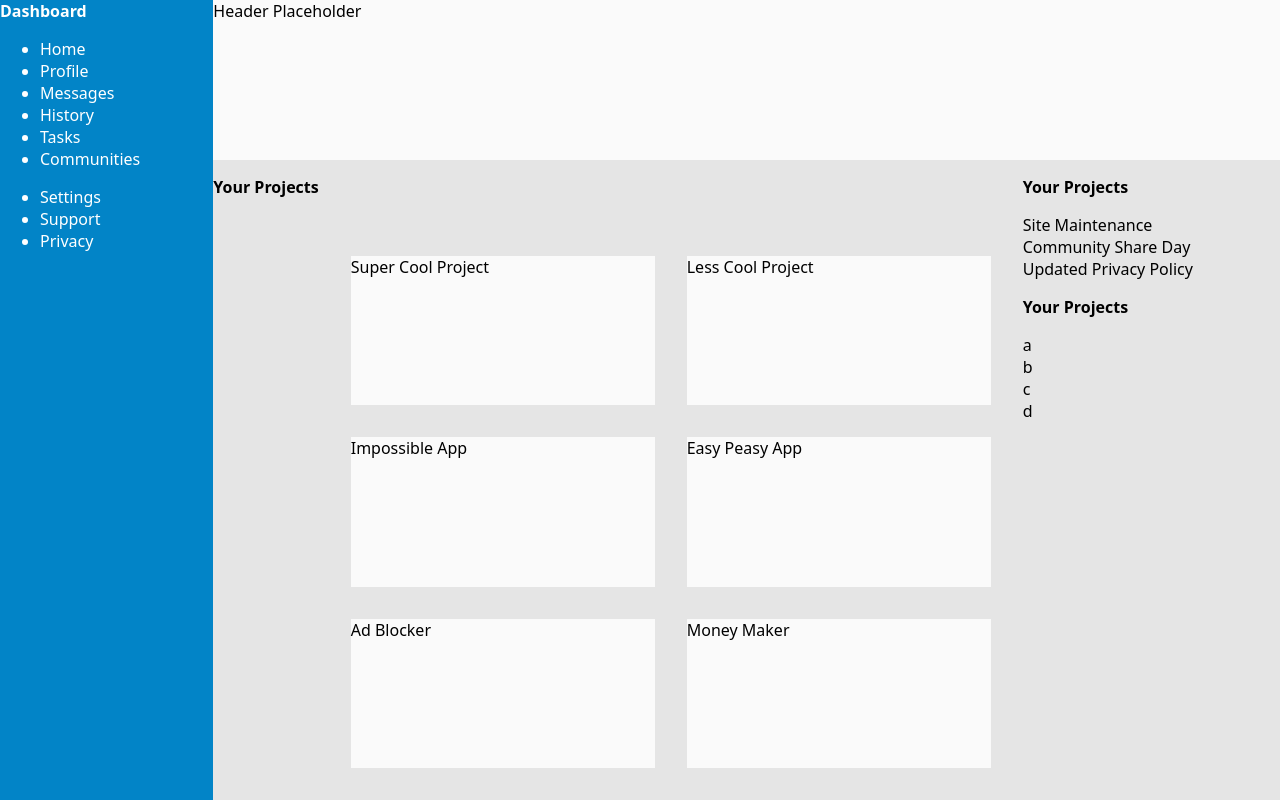
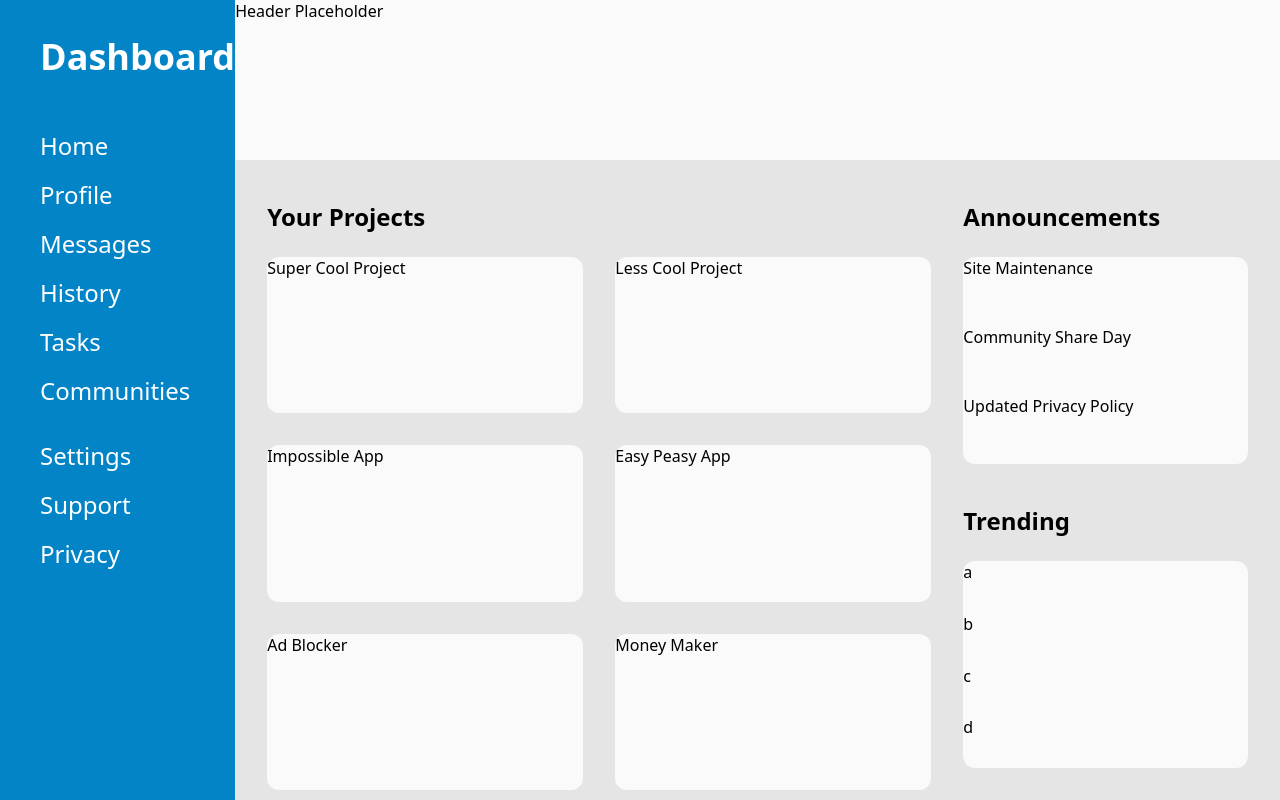
Before and after one commit to jordlim/odin-admin-dashboard, a plain HTML site: page index.html in a window 1280 px wide. Drawn offline with Linux system fonts and the light colour scheme.

Commit message:
Improve overall styling and spacing, upload svg icons

```diff
--- a/index.html
+++ b/index.html
@@ -8,9 +8,9 @@
 </head>
 <body>
     <div class="dash">
-        <span id="title">
-            Dashboard
-        </span>
+        <ul>
+            <li id="title">Dashboard</li>
+        </ul>
         <div class="top">
             <ul>
                 <li class="item">Home</li>
@@ -34,7 +34,8 @@
             Header Placeholder
         </div>
         <div class="content">
-            <p id="title">Your Projects</p>
+            <div class="left">
+                <p id="heading">Your Projects</p>
                 <div class="projects">
                     <div class="proj">Super Cool Project</div>
                     <div class="proj">Less Cool Project</div>
@@ -43,14 +44,16 @@
                     <div class="proj">Ad Blocker</div>
                     <div class="proj">Money Maker</div>
                 </div>
+            </div>
+
             <div class="right">
-                <p id="title">Your Projects</p>
+                <p id="heading">Announcements</p>
                 <div class="announcements">
                     <div class="ann">Site Maintenance</div>
                     <div class="ann">Community Share Day</div>
                     <div class="ann">Updated Privacy Policy</div>
                 </div>
-                <p id="title">Your Projects</p>
+                <p id="trending">Trending</p>
                 <div class="trending">
                     <div class="trend">a</div>
                     <div class="trend">b</div>
--- a/style.css
+++ b/style.css
@@ -13,14 +13,6 @@ body {
 
     display: flex;
     flex-direction: row;
-}
-
-.dash {
-    background-color: #0284c7;
-    width: 20%;
-    height: 100%;
-
-    color: white;
 }
 
 .main {
@@ -40,42 +32,100 @@ body {
     height: 80%;
 }
 
+#heading {
+    font-size: 24px;
+    font-weight: 600;
+}
+
+.left, .right {
+    padding: 32px;
+    padding-top: 16px;
+    height: auto;
+}
+
+.left {
+    width: 70%;
+    padding-right: 16px;
+}
+
+.right {
+    display: flex;
+    flex-direction: column;
+
+    width: 30%;
+    padding-left: 16px;
+}
 
 .projects {
     display: grid;
     grid-template-rows: repeat(3, 1fr);
     grid-template-columns: repeat(2, 1fr);
 
-    padding: 32px;
-    padding-top: 96px;
     gap: 32px;
-
-    width: 60%;
+    height: 90%;
 }
 
-#title {
-    font-weight: 600;
+.proj, .announcements, .trending {
+    border-radius: 12px;
 }
 
 .proj {
     height: 100%;
-
     background-color: #fafafa;
 }
 
-.right {
-    display: flex;
-    flex-direction: column;
-
-    grid-template-rows: repeat(2, 1fr);
+.announcements, .trending {
+    height: 100%;
 }
-
 .announcements {
     display: grid;
     grid-template-rows: repeat(3, 1fr);
+
+    background-color: #fafafa;
 }
 
 .trending {
     display: grid;
     grid-template-rows: repeat(4, 1fr);
+    background-color: #fafafa;
 }
+
+#trending {
+    font-size: 24px;
+    font-weight: 600;
+    padding-top: 16px;
+}
+
+.ann {
+
+}
+.trend {
+
+}
+
+
+li {
+    list-style-type: none;
+    font-size: 24px;
+    font-weight: 500;
+
+    margin: 16px 0;
+
+}
+
+.dash {
+    background-color: #0284c7;
+    width: 20%;
+    height: 100%;
+
+    color: white;
+
+    display: grid;
+    grid-template-rows: 1fr 3fr 6fr;
+
+}
+
+#title {
+    font-size: 36px;
+    font-weight: 600;
+}
```
Also changed, not shown: icons/account-group.svg (added), icons/card-account-details-outline.svg (added), icons/clock-time-three.svg (added), icons/cog.svg (added), icons/help-box.svg (added), icons/home.svg (added), icons/message-reply.svg (added), icons/note-multiple.svg (added), icons/shield-check.svg (added), icons/view-dashboard.svg (added). Lines whose indentation alone changed are shown as unchanged.
